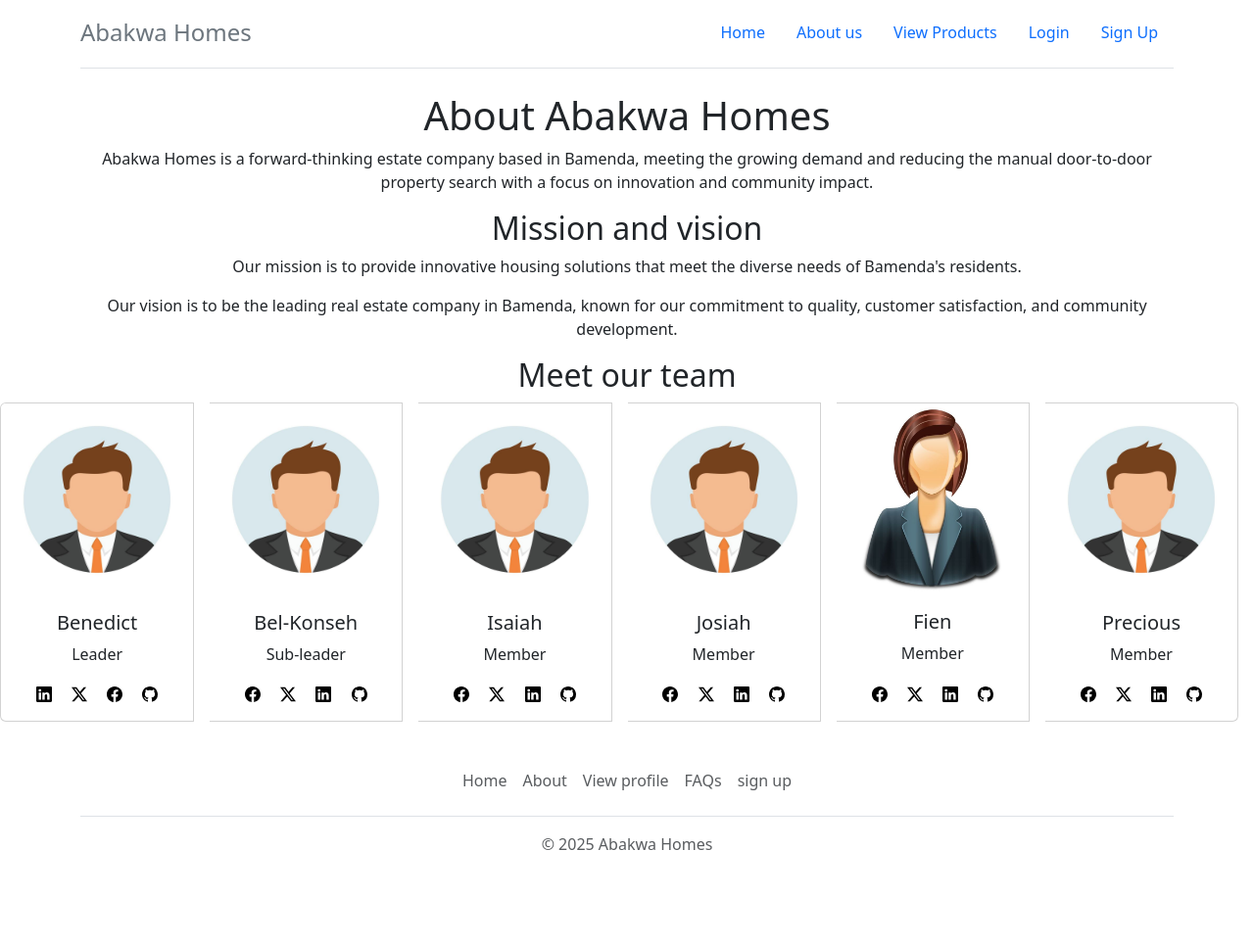
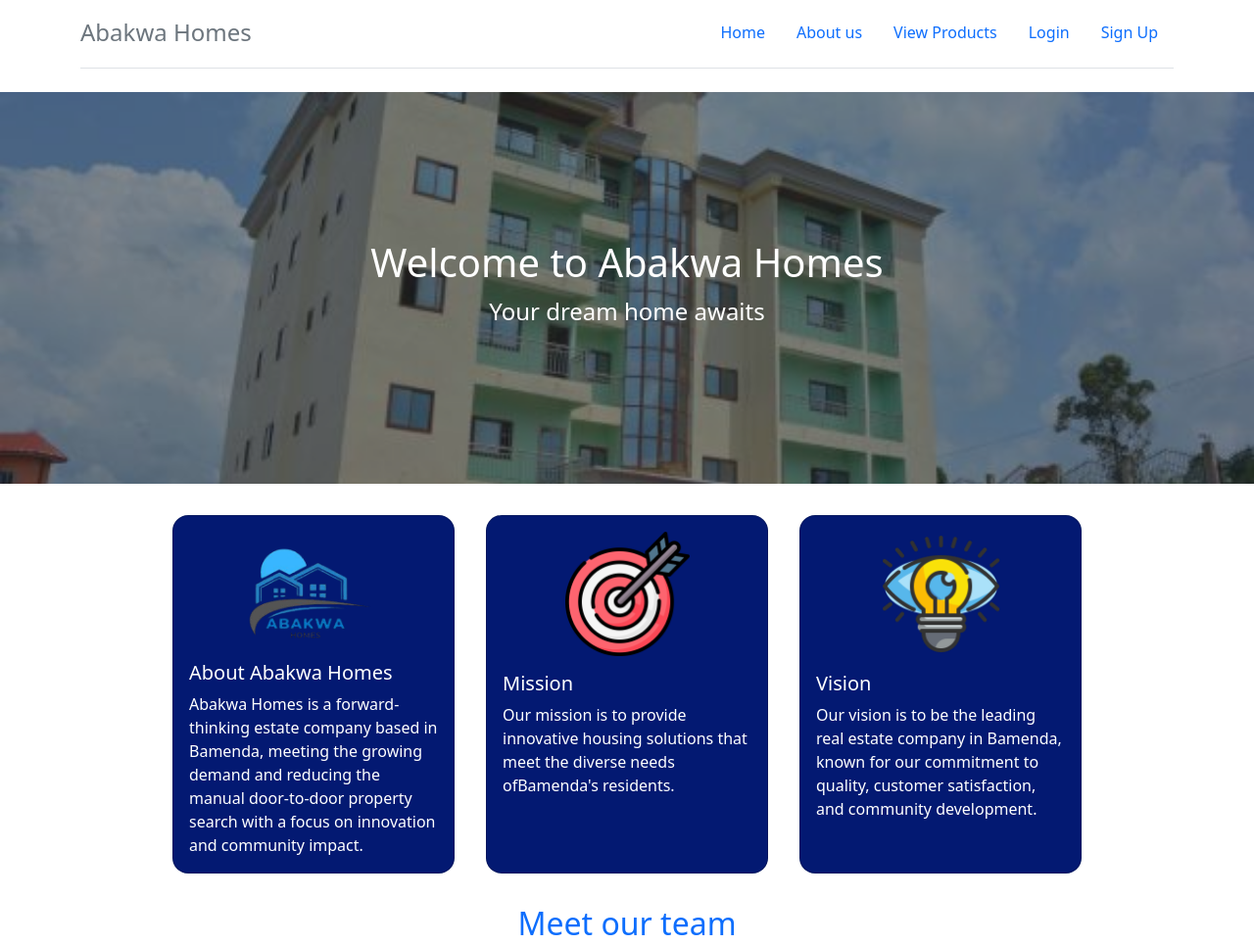
Before and after one commit to akwopj/Abakwa-Homes, a website: page pages/about.html in a window 1280 px wide. Shown: the part 29-994 px from the top of the page at 98% size. Before the commit the page ends 959 px from the top, so only its background shows below. Drawn offline with nearby package versions, Linux system fonts and the light colour scheme.

Commit message:
Completed about page

```diff
--- a/pages/about.html
+++ b/pages/about.html
@@ -14,8 +14,59 @@
         .socials a {
             margin: 0 0.5rem;
         }
+
         .card.me-3 {
             width: 18rem;
+        }
+
+        .about-banner {
+            height: 100%;
+            width: 100%;
+            object-fit: cover;
+            object-position: center;
+        }
+
+        .position-relative {
+            height: 50vh;
+            width: 100%;
+        }
+        .cards-scroll-container {
+            overflow-x: auto;
+            white-space: nowrap;
+            gap: 15px;
+            display: flex;
+            padding: 10px 0;
+        }
+
+        .card {
+            flex: 0 0 auto;
+            width: 18rem;
+        }
+
+        .text-container {
+            background-color: #031972;
+            color: white;
+            padding: 2rem;
+        }
+        .about-container {
+            display: flex;
+            justify-content: center;
+            gap: 2rem;
+            margin: 2rem 0;
+            flex-wrap: wrap;
+        }
+        .about-container .card {
+            background-color: #031972;
+            color: white;
+            border-radius: 16px;
+        }
+        .about-container .card img {
+            width: 50%;
+            display: block;
+            margin: 0 auto;
+        }
+        .card-body .mb-3.logo {
+            width: 90%;
         }
     </style>
     <!-- Header and nav -->
@@ -49,22 +100,50 @@
 
     <!-- main content -->
     <main>
+        <div class="position-relative bg-primary">
+            <img src="../assets/about-banner.jpg" alt="About Banner" class="about-banner">
+            <div class="bg-dark w-100 h-100 position-absolute top-0 start-0 opacity-50"></div>
+            <div class="position-absolute top-50 start-50 translate-middle img-overlay text-white text-center">
+                <h1 class="text-start ">
+                    <h1 class="fs-1">Welcome to Abakwa Homes</h1>
+                    <p class="fs-4">Your dream home awaits</p>
+                </h1>
+            </div>
+        </div>
         <div class="container">
-            <h1 class="text-center">About Abakwa Homes</h1>
-            <p class="text-center">Abakwa Homes is a forward-thinking estate company based in Bamenda, meeting the
-                growing demand and
-                reducing the manual door-to-door property search with a focus on innovation and community impact.</p>
-            <h2 class="text-center">Mission and vision</h2>
-            <p class="text-center">Our mission is to provide innovative housing solutions that meet the diverse needs of
-                Bamenda's
-                residents.</p>
-            <p class="text-center">Our vision is to be the leading real estate company in Bamenda, known for our
-                commitment to quality,
-                customer satisfaction, and community development.
+            <div class="about-container">
+                <div class="card">
+                    <div class="card-body">
+                        <img src="../assets/logos/abakwa-logo.png" alt="About Icon" class="mb-3 logo">
+                        <h5 class="card-title">About Abakwa Homes</h5>
+                        <p class="card-text">Abakwa Homes is a forward-thinking estate company based in Bamenda, meeting the
+                            growing demand and reducing the manual door-to-door property search with a focus on innovation and community impact.
                         </p>
-            <h2 class="text-center">Meet our team</h2>
                     </div>
-        <div class="team-container card-group">
+                </div>
+                <div class="card">
+                    <div class="card-body">
+                        <img src="../assets/icons/target.png" alt="Mission Icon" class="mb-3">
+                        <h5 class="card-title">Mission</h5>
+                        <p class="card-text">Our mission is to provide innovative housing solutions that meet the diverse
+                            needs ofBamenda's residents.
+                        </p>
+                    </div>
+                </div>
+                <div class="card">
+                    <div class="card-body">
+                        <img src="../assets/icons/vision.png" alt="Vision Icon" class="mb-3">
+                        <h5 class="card-title">Vision</h5>
+                        <p class="card-text">Our vision is to be the leading real estate company in Bamenda, known for our
+                            commitment to quality, customer satisfaction, and community development.
+                        </p>
+                    </div>
+                </div>
+            </div>
+            <h2 class="text-center text-primary">Meet our team</h2>
+        </div>
+        <div class="container card-group">
+            <div class="cards-scroll-container">
                 <div class="card me-3">
                     <img src="../assets/avatar-male.jpg" class="card-img-top" alt="Benedict">
                     <div class="card-body">
@@ -145,11 +224,12 @@
                 </div>
 
             </div>
+        </div>
 
     </main>
 
     <!-- footer -->
-    <div class="container">
+    <div class="team container">
         <footer class="py-3 my-4">
             <ul class="nav justify-content-center border-bottom pb-3 mb-3">
                 <li class="nav-item">
```
Also changed, not shown: assets/about-banner.jpg (added), assets/icons/target.png (added), assets/icons/vision.png (added), assets/logos/abakwa-logo.png (added). Lines whose indentation alone changed are shown as unchanged.
